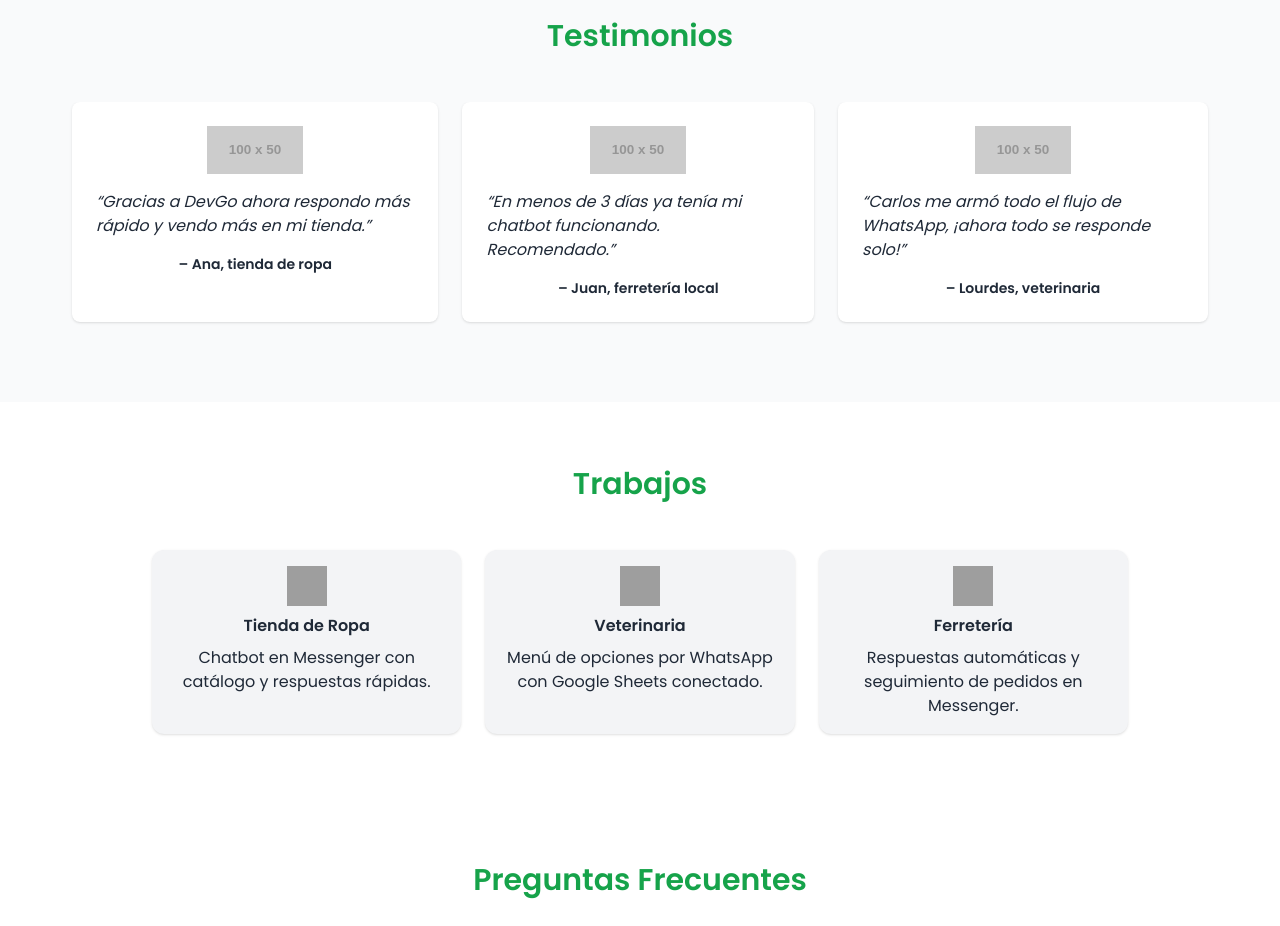
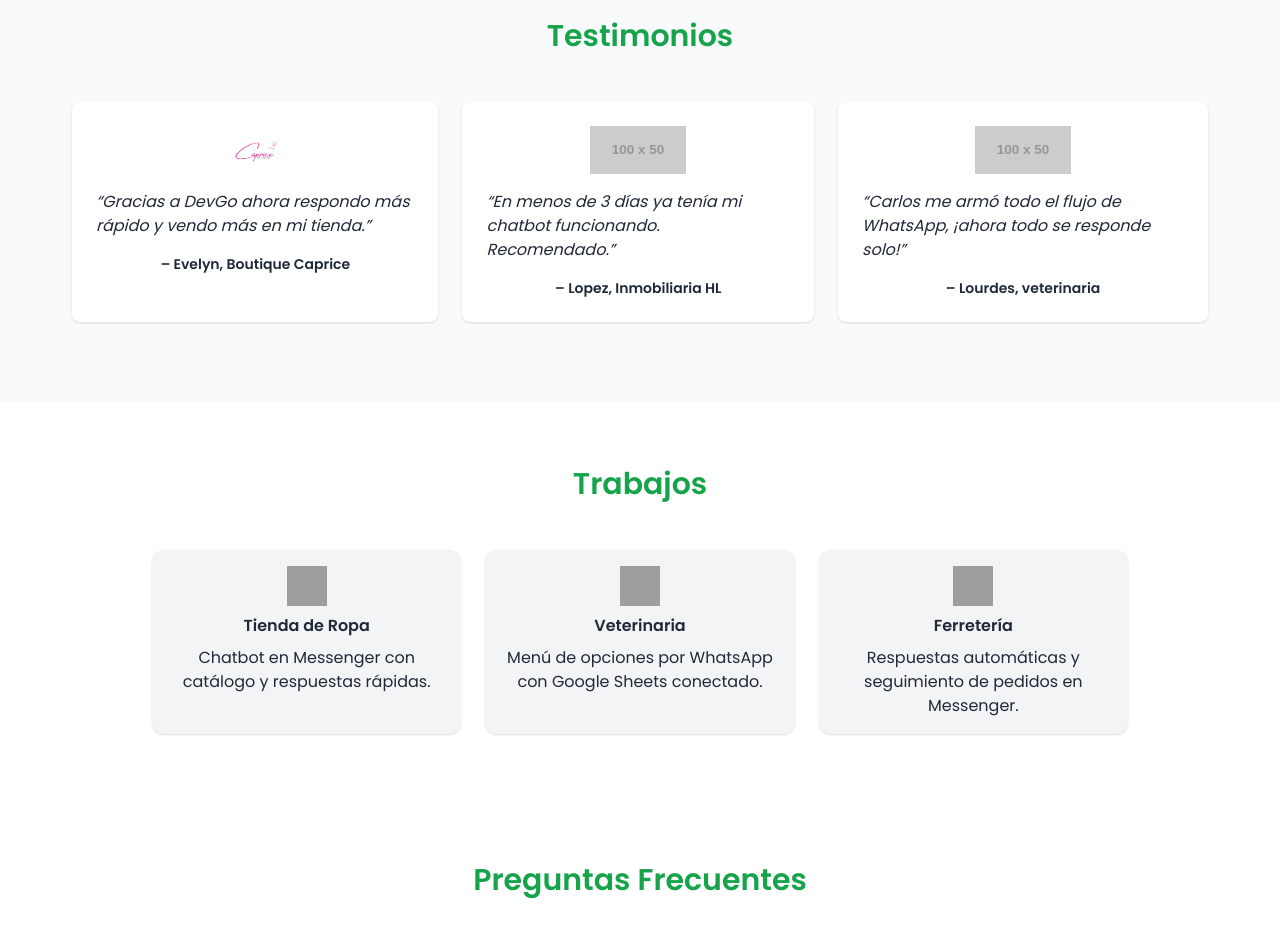
Before and after one commit to gonzalesdeveloper/devgo, a plain HTML site: page index.html in a window 1280 px wide. Shown: the part 1200-2126 px from the top of the page. Drawn offline with nearby package versions, Linux system fonts and the light colour scheme; grey boxes are pictures that could not be loaded; placeholder pictures from the web are drawn by us.

Commit message:
add image png and favicon

```diff
--- a/index.html
+++ b/index.html
@@ -4,6 +4,7 @@
   <meta charset="UTF-8" />
   <meta name="viewport" content="width=device-width, initial-scale=1.0" />
   <title>DevGo - Bots y Automatización en Redes Sociales</title>
+  <link rel="icon" href="img/favicon.png">
   <script src="https://cdn.tailwindcss.com"></script>
   <script>
     tailwind.config = {
@@ -98,14 +99,14 @@
     <div class="max-w-6xl mx-auto overflow-hidden">
       <div class="flex space-x-6 overflow-x-auto snap-x snap-mandatory pb-4 px-2">
         <div class="bg-white p-6 rounded-lg shadow min-w-[300px] max-w-sm snap-center">
-          <img src="https://via.placeholder.com/100x50?text=Logo" alt="Logo Ana" class="mb-4 h-12 object-contain mx-auto">
+          <img src="img/caprice.png" alt="Logo Caprice" class="mb-4 h-12 object-contain mx-auto">
           <p class="italic">“Gracias a DevGo ahora respondo más rápido y vendo más en mi tienda.”</p>
-          <footer class="mt-4 text-sm font-semibold text-center">– Ana, tienda de ropa</footer>
+          <footer class="mt-4 text-sm font-semibold text-center">– Evelyn, Boutique Caprice</footer>
         </div>
         <div class="bg-white p-6 rounded-lg shadow min-w-[300px] max-w-sm snap-center">
           <img src="https://via.placeholder.com/100x50?text=Logo" alt="Logo Juan" class="mb-4 h-12 object-contain mx-auto">
           <p class="italic">“En menos de 3 días ya tenía mi chatbot funcionando. Recomendado.”</p>
-          <footer class="mt-4 text-sm font-semibold text-center">– Juan, ferretería local</footer>
+          <footer class="mt-4 text-sm font-semibold text-center">– Lopez, Inmobiliaria HL</footer>
         </div>
         <div class="bg-white p-6 rounded-lg shadow min-w-[300px] max-w-sm snap-center">
           <img src="https://via.placeholder.com/100x50?text=Logo" alt="Logo Lourdes" class="mb-4 h-12 object-contain mx-auto">
@@ -136,14 +137,6 @@
         <p>Respuestas automáticas y seguimiento de pedidos en Messenger.</p>
       </div>
     </div>
-      <!-- <div class="bg-gray-100 p-4 rounded-xl shadow text-center">
-        <p class="mb-2 font-semibold">Veterinaria</p>
-        <p>Menú de opciones por WhatsApp con Google Sheets conectado.</p>
-      </div>
-      <div class="bg-gray-100 p-4 rounded-xl shadow text-center">
-        <p class="mb-2 font-semibold">Ferretería</p>
-        <p>Respuestas automáticas y seguimiento de pedidos en Messenger.</p>
-      </div> -->
     </div>
   </section>
 
```
Also changed, not shown: img/caprice.png (added), img/favicon.png (added).
